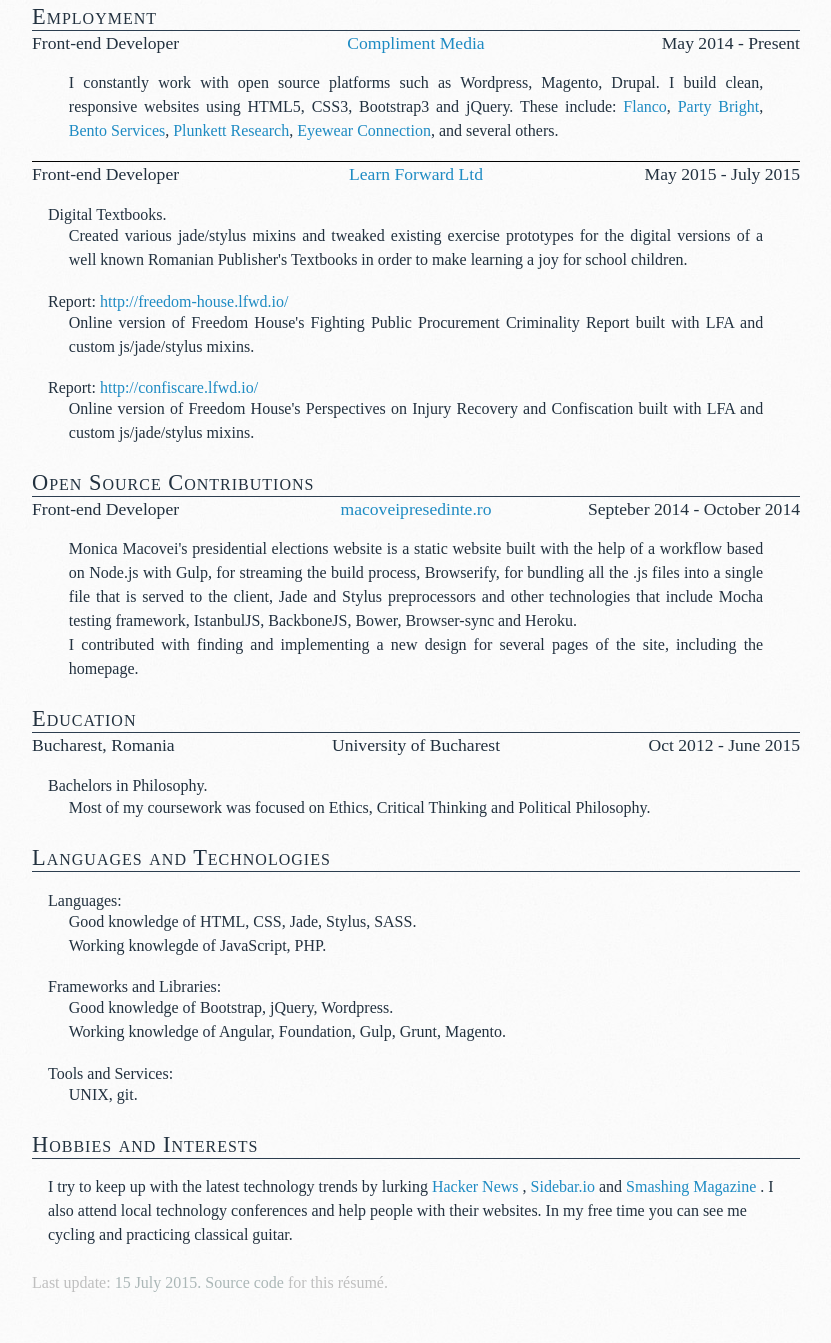
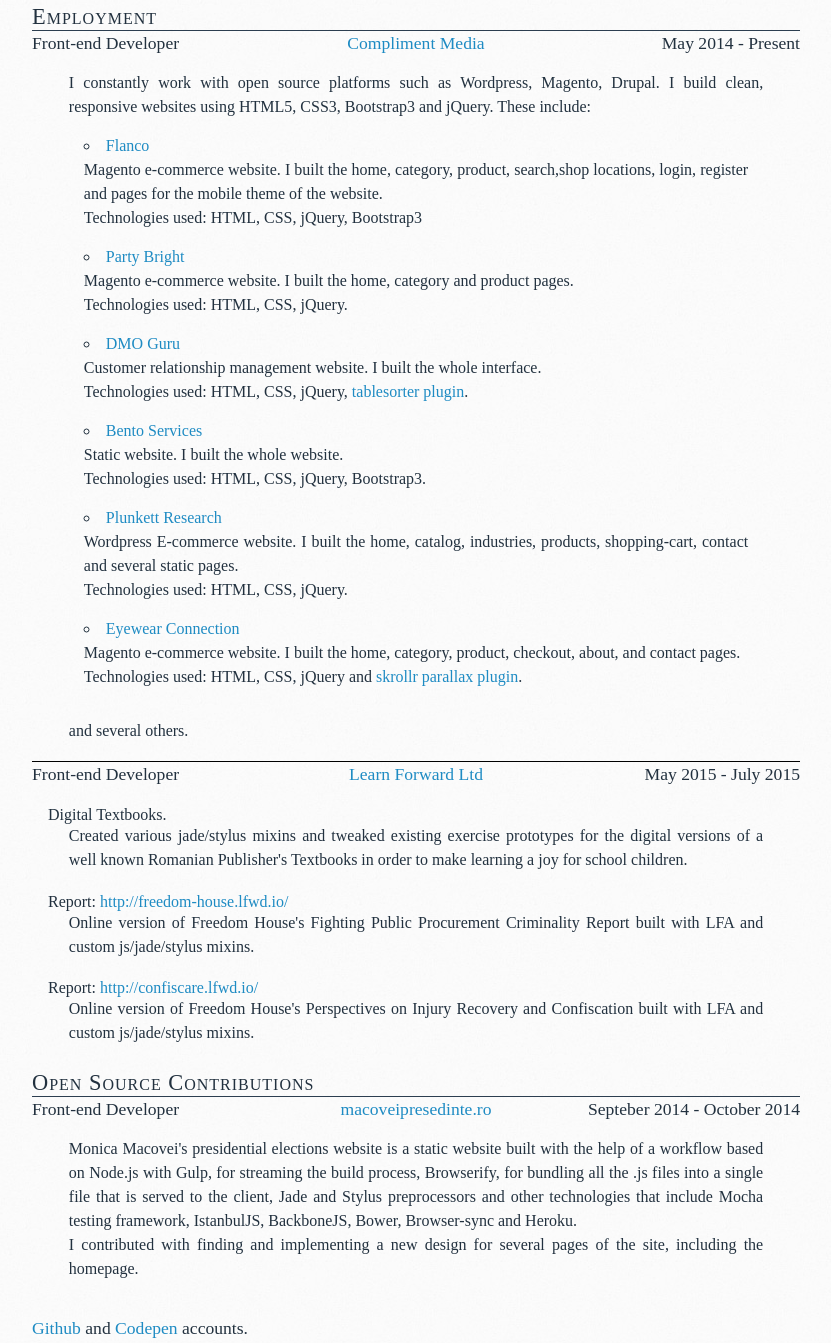
Before and after one commit to IustiNN/iustinn.github.io, a plain HTML site: page index.html in a window 1280 px wide. Shown: the part 123-1466 px from the top of the page, without its empty margins (224-1055 px from the left). Drawn offline with Linux system fonts and the light colour scheme.

Commit message:
Add detailed experience

```diff
--- a/index.html
+++ b/index.html
@@ -68,7 +68,39 @@
             <div class="experience">
               <ul>
                 <li>
-                  I constantly work with open source platforms such as Wordpress, Magento, Drupal. I build clean, responsive websites using HTML5, CSS3, Bootstrap3 and jQuery. These include:  <a href="http://flanco.ro" target="_blank">Flanco</a>, <a href="http://partybright.com" target="_blank">Party Bright</a>, <a href="http://bentoservices.com" target="_blank">Bento Services</a>, <a href="http://plunkettresearch.com" target="_blank">Plunkett Research</a>, <a href="http://eyewearconnection.com" target="_blank">Eyewear Connection</a>, and several others.
+                  I constantly work with open source platforms such as Wordpress, Magento, Drupal. I build clean, responsive websites using HTML5, CSS3, Bootstrap3 and jQuery. These include:
+                  <ul class="portfolio-list">
+                      <li>
+                        <a href="http://flanco.ro" target="_blank">Flanco</a>
+                        <p>Magento e-commerce website. I built the home, category, product, search,shop locations, login, register and  pages for the mobile theme of the website. </p>
+                        <p>Technologies used: HTML, CSS, jQuery, Bootstrap3</p>
+                      </li>
+                      <li>
+                        <a href="http://partybright.com" target="_blank">Party Bright</a>
+                        <p>Magento e-commerce website. I built the home, category and product pages.</p>
+                        <p>Technologies used: HTML, CSS, jQuery.</p>
+                      </li>
+                      <li>
+                        <a href="http://dmo.guru/" target="_blank">DMO Guru</a>
+                        <p>Customer relationship management website. I built the whole interface.</p>
+                        <p>Technologies used: HTML, CSS, jQuery, <a href="http://tablesorter.com/docs/">tablesorter plugin</a>.</p>
+                      </li>
+                      <li>
+                        <a href="http://bentoservices.com" target="_blank">Bento Services</a>
+                        <p>Static website. I built the whole website.</p>
+                        <p>Technologies used: HTML, CSS, jQuery, Bootstrap3.</p>
+                      </li>
+                      <li>
+                        <a href="http://plunkettresearch.com" target="_blank">Plunkett Research</a>
+                        <p>Wordpress E-commerce website. I built the home, catalog, industries, products, shopping-cart, contact and several static pages. </p>
+                        <p>Technologies used: HTML, CSS, jQuery.</p>
+                      </li>
+                      <li>
+                        <a href="http://eyewearconnection.com" target="_blank">Eyewear Connection</a>
+                        <p>Magento e-commerce website. I built the home, category, product, checkout, about, and contact pages.</p>
+                        <p>Technologies used: HTML, CSS, jQuery and <a href="http://prinzhorn.github.io/skrollr/" target="_blank">skrollr parallax plugin</a>.</p>
+                      </li>
+                    </ul> and several others.
                 </li>
               </ul>
             </div>
@@ -149,6 +181,11 @@
               </ul>
             </div>
           </div>
+          <div class="columns entry" style="margin-top: 35px;">
+            <p>
+              <a href="https://github.com/IustiNN">Github</a> and <a href="http://codepen.io/iustin/">Codepen</a> accounts.
+            </p>
+          </div>
         </section>
         <section>
           <h2>
@@ -197,7 +234,7 @@
             </li>
 
             <li>
-              Working knowlegde of JavaScript, PHP.
+              Working knowlegde of JavaScript, SVG, PHP.
             </li>
           </ul>
         </div>
@@ -211,7 +248,7 @@
             </li>
 
             <li>
-              Working knowledge of Angular, Foundation, Gulp, Grunt, Magento.
+              Working knowledge of Angular, Foundation, GSAP, Snap.svg, Gulp, Grunt, Magento.
             </li>
           </ul>
         </div>
--- a/stylesheets/stylesheet.css
+++ b/stylesheets/stylesheet.css
@@ -329,7 +329,16 @@
   list-style: disc inside;
   padding-left: 20px;
 }
-
+.portfolio-list {
+  padding: 15px;
+}
+.portfolio-list li {
+  margin-bottom: 15px;
+  list-style-type: circle;
+}
+.portfolio-list p {
+  margin: 0;
+}
 ol {
   list-style: decimal inside;
   padding-left: 3px;
```
